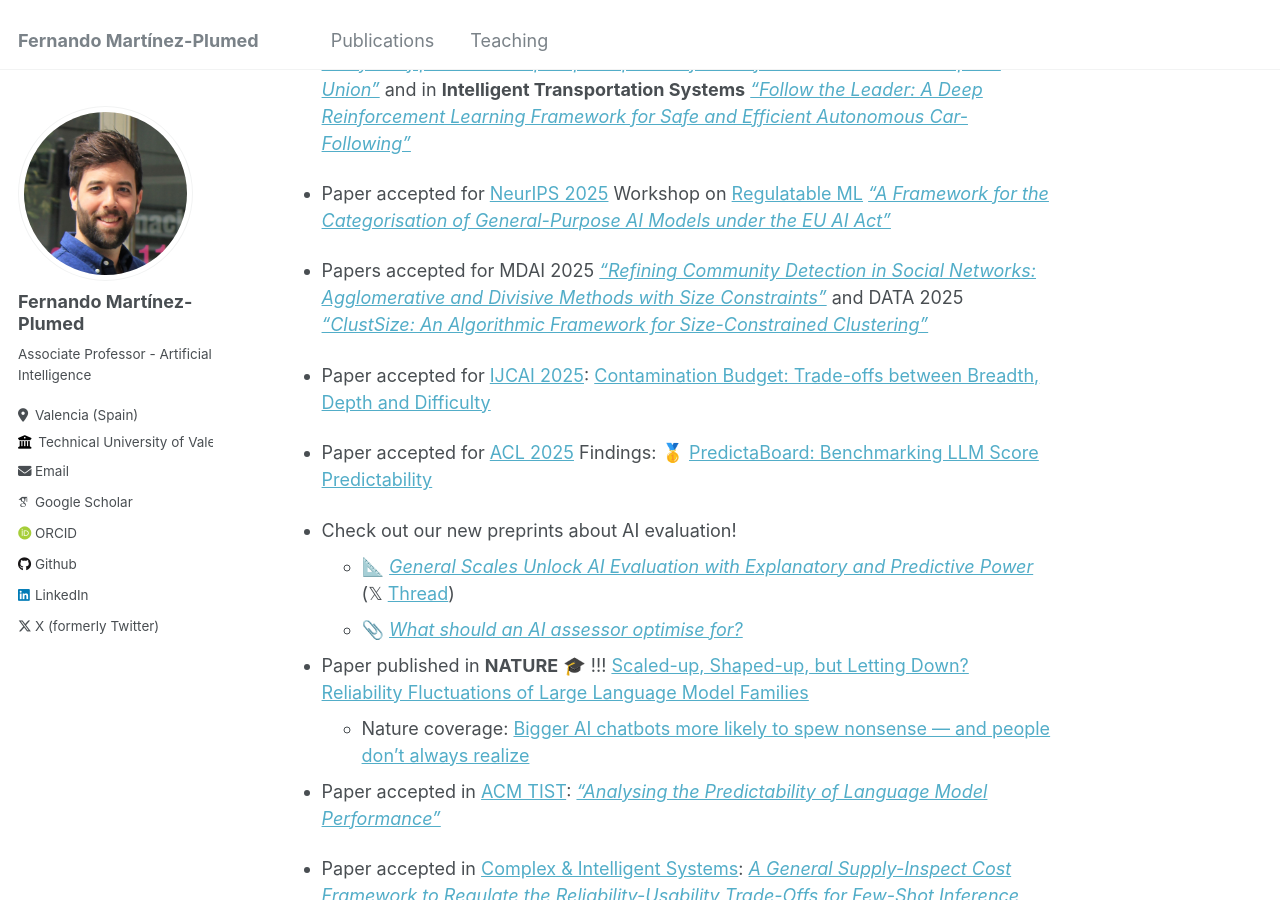
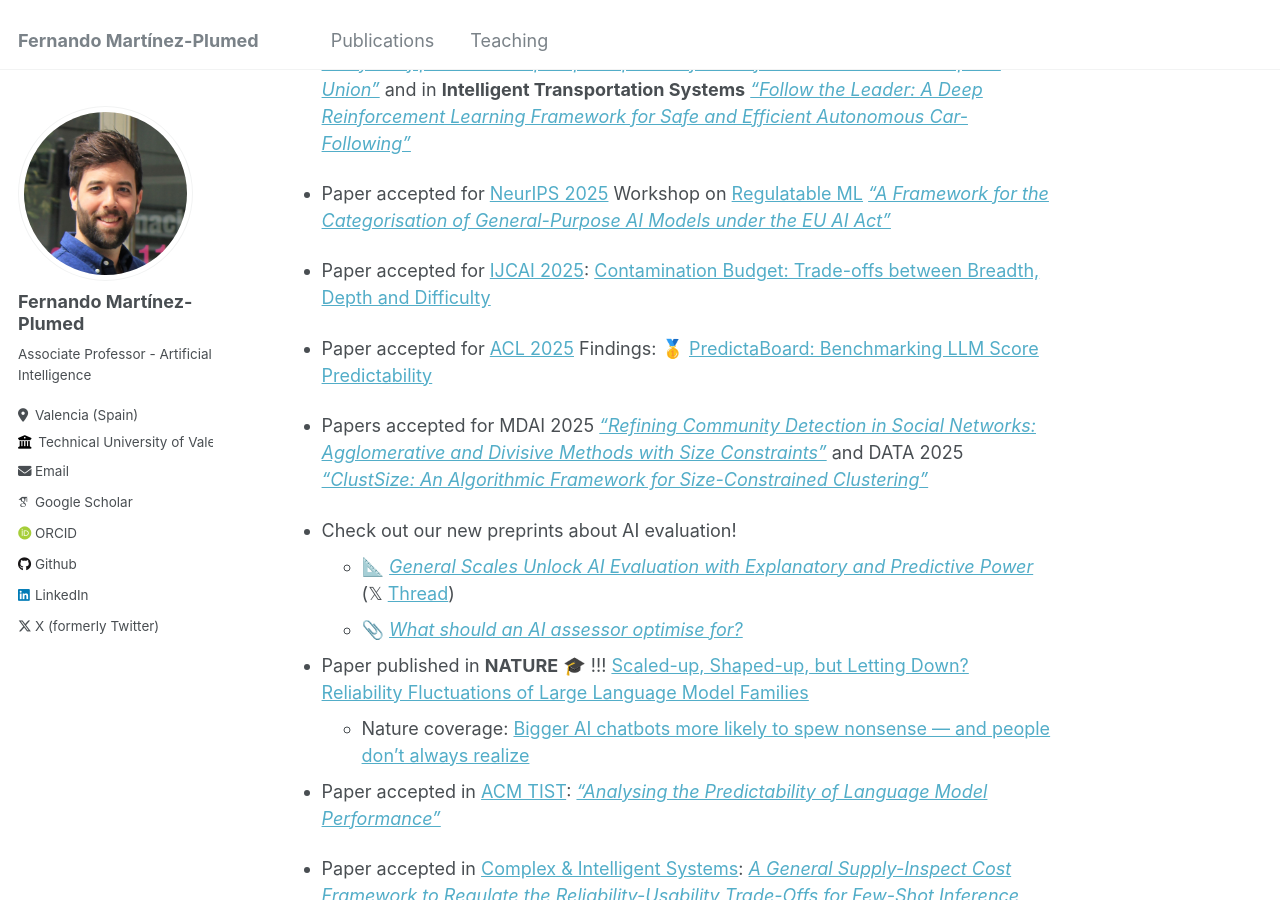
Before and after one commit to nandomp/nandomp.github.io, a Jekyll site: the page built from _pages/about.md, in a window 1280 px wide and 900 px high, scrolled down 548 px. Built offline with Jekyll 4.4.1, drawn with Linux system fonts in a browser that asks for light colours; some web fonts are replaced.

Commit message:
Update about.md

```diff
--- a/_pages/about.md
+++ b/_pages/about.md
@@ -20,11 +20,11 @@ Recent Highlights
 
 * Paper accepted for [NeurIPS 2025](https://neurips.cc/) Workshop on [Regulatable ML](https://regulatableml.github.io/#overview) [*"A Framework for the Categorisation of General-Purpose AI Models under the EU AI Act"*](https://openreview.net/forum?id=uE33aEsyX1)
 
-* Papers accepted for MDAI 2025  [*"Refining Community Detection in Social Networks: Agglomerative and Divisive Methods with Size Constraints"*](https://doi.org/10.1007/978-3-032-00891-6_26) and DATA 2025 [*"ClustSize: An Algorithmic Framework for Size-Constrained Clustering"*](https://doi.org/10.5220/0013558900003967)
-
 * Paper accepted for [IJCAI 2025](https://2025.ijcai.org): [Contamination Budget: Trade-offs between Breadth, Depth and Difficulty]()
 
 * Paper accepted for [ACL 2025](https://2025.ijcai.org) Findings: 🥇 [PredictaBoard: Benchmarking LLM Score Predictability](https://openreview.net/forum?id=yZO97D7dU5#discussion)
+
+* Papers accepted for MDAI 2025  [*"Refining Community Detection in Social Networks: Agglomerative and Divisive Methods with Size Constraints"*](https://doi.org/10.1007/978-3-032-00891-6_26) and DATA 2025 [*"ClustSize: An Algorithmic Framework for Size-Constrained Clustering"*](https://doi.org/10.5220/0013558900003967)
 
 * Check out our new preprints about AI evaluation!
   * 📐 [*General Scales Unlock AI Evaluation with Explanatory and Predictive Power*](https://arxiv.org/pdf/2503.06378) (𝕏 [Thread](https://x.com/lexin_zhou/status/1899271596264825308))
```
